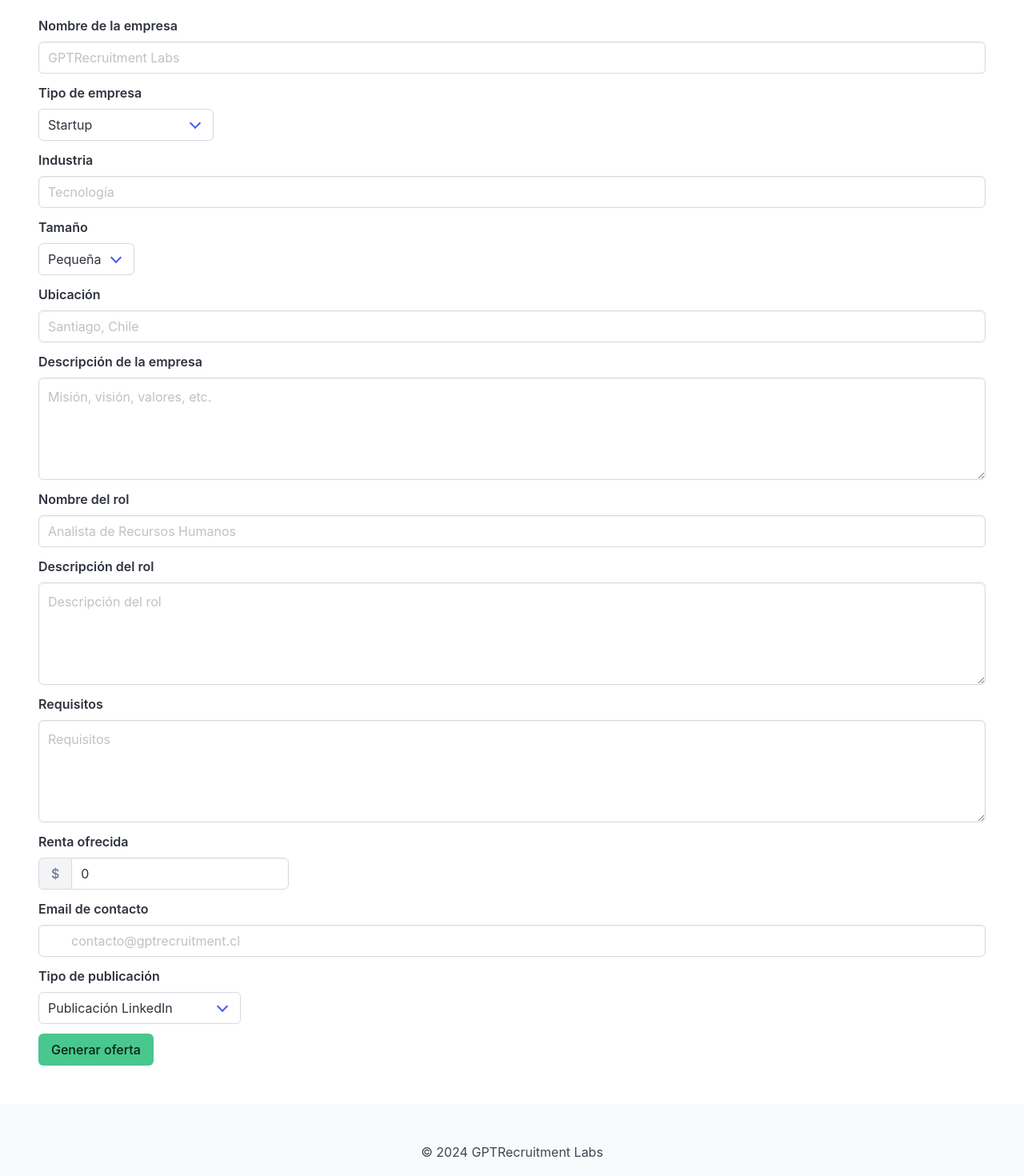
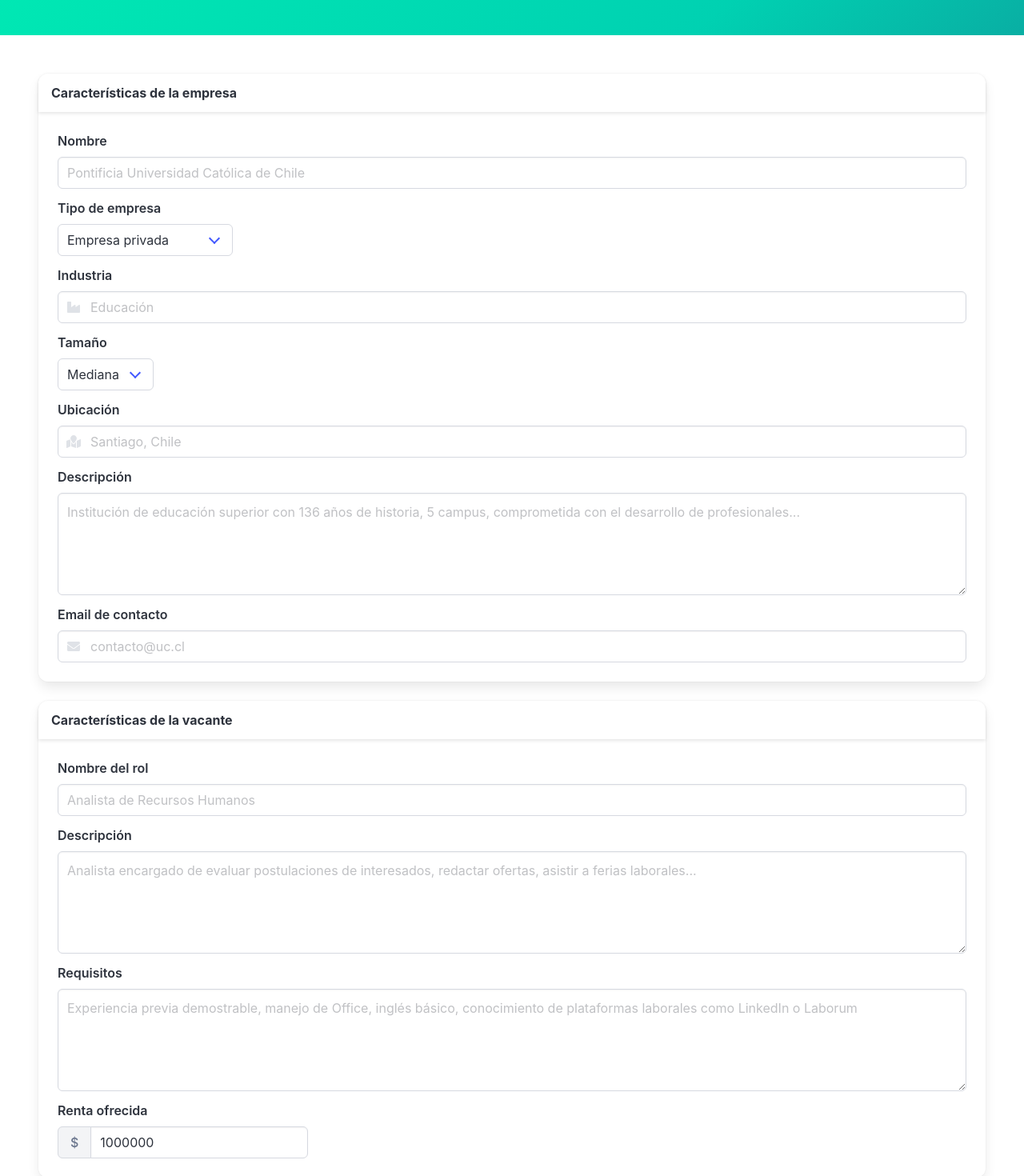
Before and after one commit to jplazam/gptrecruitment, a React (Create React App) app: page /generar-oferta in a window 1280 px wide. Shown: the part 140-1610 px from the top of the page at 80% size. Built offline with nearby package versions, Linux system fonts and the light colour scheme.

Commit message:
mejor estilo

```diff
--- a/public/index.html
+++ b/public/index.html
@@ -1,20 +1,19 @@
 <!DOCTYPE html>
-<html lang="en">
+<html lang="en" data-theme="light">
+
 <head>
   <meta charset="utf-8" />
   <link rel="icon" href="%PUBLIC_URL%/favicon.ico" />
   <meta name="viewport" content="width=device-width, initial-scale=1" />
   <meta name="theme-color" content="#000000" />
-    <meta
-      name="description"
-      content="Web site created using create-react-app"
-    />
+  <meta name="description" content="Web site created using create-react-app" />
   <link rel="apple-touch-icon" href="%PUBLIC_URL%/logo192.png" />
   <!--
       manifest.json provides metadata used when your web app is installed on a
       user's mobile device or desktop. See https://developers.google.com/web/fundamentals/web-app-manifest/
     -->
   <link rel="manifest" href="%PUBLIC_URL%/manifest.json" />
+  <script defer src="https://use.fontawesome.com/releases/v5.3.1/js/all.js"></script>
   <!--
       Notice the use of %PUBLIC_URL% in the tags above.
       It will be replaced with the URL of the `public` folder during the build.
@@ -26,6 +25,7 @@
     -->
   <title>React App</title>
 </head>
+
 <body>
   <noscript>You need to enable JavaScript to run this app.</noscript>
   <div id="root"></div>
@@ -40,4 +40,5 @@
       To create a production bundle, use `npm run build` or `yarn build`.
     -->
 </body>
+
 </html>
--- a/src/Views/GenerateOfferPage.js
+++ b/src/Views/GenerateOfferPage.js
@@ -7,13 +7,13 @@ function GenerateOfferPage() {
     role: '',
     description: '',
     requirements: '',
-    rent: 0,
+    rent: 1000000,
     mail: '',
     type: 'Publicación LinkedIn',
     company: '',
-    companyType: 'Startup',
+    companyType: 'Empresa privada',
     industry: '',
-    companySize: 'Pequeña',
+    companySize: 'Mediana',
     location: '',
     companyDescription: ''
   });
@@ -64,6 +64,7 @@ function GenerateOfferPage() {
       }
 
       const data = await response.json();
+      data.type = jsonOffer.type;
 
       navigate('/detalle-oferta', { state: data });
 
@@ -83,15 +84,28 @@ function GenerateOfferPage() {
         </div>
       </nav>
 
-      <section className="section">
-        <h1 className="title">Generar nueva oferta</h1>
+      <section className='hero is-primary is-bold'>
+        <div className='hero-body'>
+          <div className='container'>
+            <h1 className='title'>Generar nueva oferta</h1>
+          </div>
+        </div>
+      </section>
+
+      <section className='section'>
         <form onSubmit={handleSubmit}>
+          <div className='card'>
+            <header className='card-header'>
+              <p className='card-header-title'>Características de la empresa</p>
+            </header>
+            <div className="card-content">
+              <div class="content">
                 <div className="field">
-            <label className="label">Nombre de la empresa</label>
+                  <label className="label">Nombre</label>
                   <div className="control">
                     <input className="input"
                       type="text"
-                placeholder="GPTRecruitment Labs"
+                      placeholder="Pontificia Universidad Católica de Chile"
                       name="company"
                       value={offerData.company}
                       onChange={handleChange}
@@ -109,9 +123,9 @@ function GenerateOfferPage() {
                         onChange={handleChange}
                       >
                         <option>Startup</option>
-                  <option>Corporación</option>
+                        <option>Empresa privada</option>
+                        <option>Empresa pública</option>
                         <option>ONG</option>
-                  <option>Empresa familiar</option>
                         <option>Organismo del Estado</option>
                       </select>
                     </div>
@@ -120,14 +134,17 @@ function GenerateOfferPage() {
 
                 <div className='field'>
                   <label className='label'>Industria</label>
-            <div className='control'>
+                  <div className='control has-icons-left'>
                     <input className='input'
                       type='text'
-                placeholder='Tecnología'
+                      placeholder='Educación'
                       name='industry'
                       value={offerData.industry}
                       onChange={handleChange}
                     />
+                    <span className='icon is-small is-left'>
+                      <i className='fas fa-industry'></i>
+                    </span>
                   </div>
                 </div>
 
@@ -150,7 +167,7 @@ function GenerateOfferPage() {
 
                 <div className="field">
                   <label className="label">Ubicación</label>
-            <div className="control">
+                  <div className="control has-icons-left">
                     <input className="input"
                       type="text"
                       placeholder="Santiago, Chile"
@@ -158,14 +175,17 @@ function GenerateOfferPage() {
                       value={offerData.location}
                       onChange={handleChange}
                     />
+                    <span className='icon is-small is-left'>
+                      <i className='fas fa-map-marked'></i>
+                    </span>
                   </div>
                 </div>
 
                 <div className="field">
-            <label className="label">Descripción de la empresa</label>
+                  <label className="label">Descripción</label>
                   <div className="control">
                     <textarea className="textarea"
-                placeholder="Misión, visión, valores, etc."
+                      placeholder="Institución de educación superior con 136 años de historia, 5 campus, comprometida con el desarrollo de profesionales..."
                       name="companyDescription"
                       value={offerData.companyDescription}
                       onChange={handleChange}
@@ -173,6 +193,31 @@ function GenerateOfferPage() {
                   </div>
                 </div>
 
+                <div className="field">
+                  <label className="label">Email de contacto</label>
+                  <div className="control has-icons-left">
+                    <input className="input"
+                      type="email"
+                      placeholder="contacto@uc.cl"
+                      name="mail"
+                      value={offerData.mail}
+                      onChange={handleChange}
+                      />
+                    <span className="icon is-small is-left">
+                      <i className="fas fa-envelope"></i>
+                    </span>
+                  </div>
+                </div>
+
+              </div>
+            </div>
+          </div>
+
+          <div className='card'>
+            <header className="card-header">
+              <p className='card-header-title'>Características de la vacante</p>
+            </header>
+            <div className='card-content'>
               <div className="field">
                 <label className="label">Nombre del rol</label>
                 <div className="control">
@@ -187,10 +232,10 @@ function GenerateOfferPage() {
               </div>
 
               <div className="field">
-            <label className="label">Descripción del rol</label>
+                <label className="label">Descripción</label>
                 <div className="control">
                   <textarea className="textarea"
-                placeholder="Descripción del rol"
+                    placeholder="Analista encargado de evaluar postulaciones de interesados, redactar ofertas, asistir a ferias laborales..."
                     name="description"
                     value={offerData.description}
                     onChange={handleChange}
@@ -202,7 +247,7 @@ function GenerateOfferPage() {
                 <label className="label">Requisitos</label>
                 <div className="control">
                   <textarea className="textarea"
-                placeholder="Requisitos"
+                    placeholder="Experiencia previa demostrable, manejo de Office, inglés básico, conocimiento de plataformas laborales como LinkedIn o Laborum"
                     name="requirements"
                     value={offerData.requirements}
                     onChange={handleChange}
@@ -226,23 +271,11 @@ function GenerateOfferPage() {
                   />
                 </p>
               </div>
-
-          <div className="field">
-            <label className="label">Email de contacto</label>
-            <div className="control has-icons-left">
-              <input className="input"
-                type="email"
-                placeholder="contacto@gptrecruitment.cl"
-                name="mail"
-                value={offerData.mail}
-                onChange={handleChange}
-                />
-              <span className="icon is-small is-left">
-                <i className="fas fa-envelope"></i>
-              </span>
             </div>
           </div>
 
+          <div className='card'>
+            <div className='card-content'>
               <div className="field">
                 <label className="label">Tipo de publicación</label>
                 <div className="select" >
@@ -267,11 +300,14 @@ function GenerateOfferPage() {
                 }
                 </p>
               </div>
+            </div>
+          </div>
+
         </form>
       </section>
 
       <footer className="footer">
-        <div className="content has-text-centered">© 2024 GPTRecruitment Labs</div>
+        <div className="content has-text-centered">© 2024 GPTLabs</div>
       </footer>
     </div>
   );
--- a/src/Views/OfferDetailPage.js
+++ b/src/Views/OfferDetailPage.js
@@ -5,11 +5,15 @@ function OfferDetailsPage() {
   const location = useLocation();
   const offerData = location.state; // Datos pasados desde la navegación
 
+  console.log(offerData);
+
   if (!offerData || !offerData.content) {
     return <p>No se encontraron datos para esta oferta.</p>;
   }
 
   const { role, content } = offerData.content;
+  const type = offerData.type || "Oferta Generada";
+  const keywords = offerData.keywords || ""
 
   return (
     <div>
@@ -19,19 +23,39 @@ function OfferDetailsPage() {
         </div>
       </nav>
 
+      <section className='hero is-primary is-bold'>
+        <div className='hero-body'>
+          <div className='container'>
+            <h1 className='title'>{type}</h1>
+          </div>
+        </div>
+      </section>
+
       <section className="section">
-        <h1 className="title">Oferta Generada:</h1>
-        <div className="box">
-          <div className="content">
+        <div className='card'>
+          <header className='card-header'>
+            <p className='card-header-title'>{type}</p>
+          </header>
+          <div className='card-content'>
             {content.split('\n').map((line, index) => (
               <p key={index}>{line}</p>
             ))}
           </div>
         </div>
+
+        <div className='card'>
+          <header className='card-header'>
+            <p className='card-header-title'>Palabras claves</p>
+          </header>
+          <div className='card-content'>
+            {keywords}
+          </div>
+        </div>
+
       </section>
 
       <footer className="footer">
-        <div className="content has-text-centered">© 2024 GPTRecruitment Labs</div>
+        <div className="content has-text-centered">© 2024 GPTLabs</div>
       </footer>
     </div>
   );
```
Lines whose indentation alone changed are shown as unchanged.
